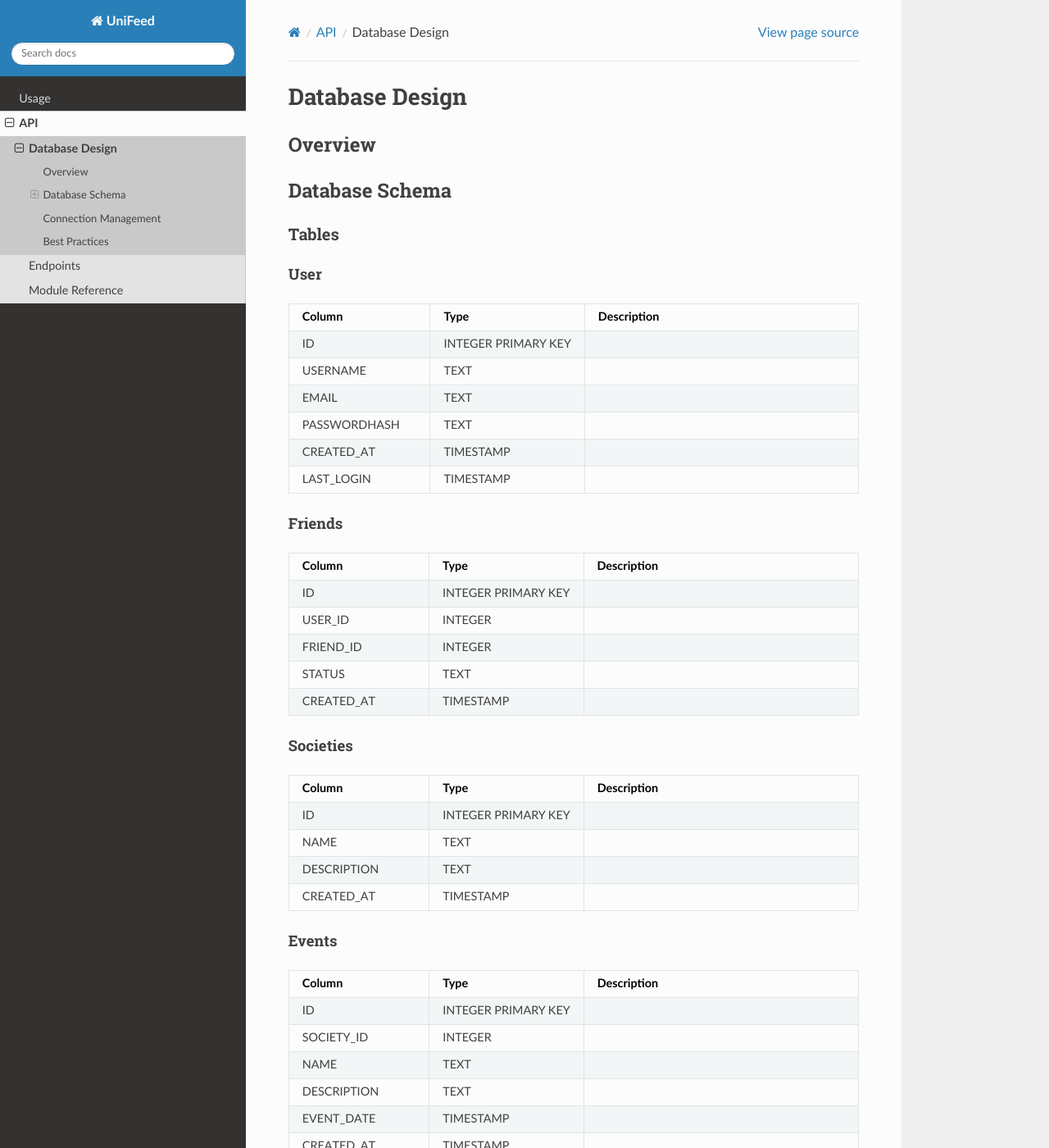
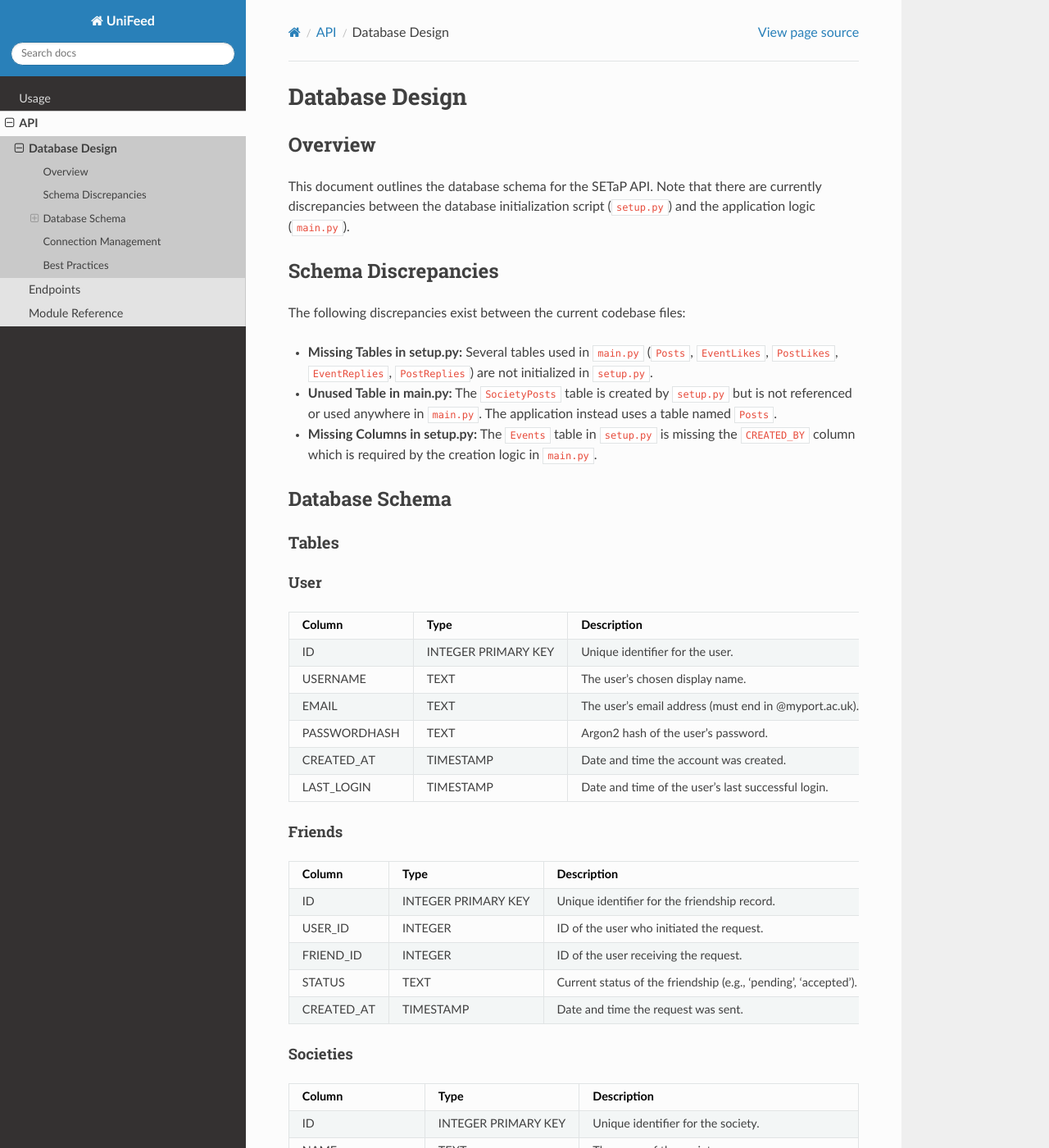
Before and after one commit to Team-4D2/Documentation, a Sphinx documentation site: the page built from docs/source/api/database_design.rst, in a window 1280 px wide and 1400 px high. Shown: the whole window at 82% size. Built offline with Sphinx 7.4.7 and the Read the Docs theme 3.1.0, drawn with Linux system fonts in a browser that asks for light colours; some of the changed text lies outside the part shown.

Commit message:
database docs

```diff
--- a/docs/source/api/database_design.rst
+++ b/docs/source/api/database_design.rst
@@ -3,6 +3,17 @@ Database Design
 
 Overview
 --------
+
+This document outlines the database schema for the SETaP API. Note that there are currently discrepancies between the database initialization script (``setup.py``) and the application logic (``main.py``).
+
+Schema Discrepancies
+--------------------
+
+The following discrepancies exist between the current codebase files:
+
+* **Missing Tables in setup.py:** Several tables used in ``main.py`` (``Posts``, ``EventLikes``, ``PostLikes``, ``EventReplies``, ``PostReplies``) are not initialized in ``setup.py``.
+* **Unused Table in main.py:** The ``SocietyPosts`` table is created by ``setup.py`` but is not referenced or used anywhere in ``main.py``. The application instead uses a table named ``Posts``.
+* **Missing Columns in setup.py:** The ``Events`` table in ``setup.py`` is missing the ``CREATED_BY`` column which is required by the creation logic in ``main.py``.
 
 Database Schema
 ---------------
@@ -22,22 +33,22 @@ User
      - Description
    * - ID
      - INTEGER PRIMARY KEY
-     -
+     - Unique identifier for the user.
    * - USERNAME
      - TEXT
-     -
+     - The user's chosen display name.
    * - EMAIL
      - TEXT
-     -
+     - The user's email address (must end in @myport.ac.uk).
    * - PASSWORDHASH
      - TEXT
-     -
+     - Argon2 hash of the user's password.
    * - CREATED_AT
      - TIMESTAMP
-     -
+     - Date and time the account was created.
    * - LAST_LOGIN
      - TIMESTAMP
-     -
+     - Date and time of the user's last successful login.
 
 Friends
 """""""
@@ -51,19 +62,19 @@ Friends
      - Description
    * - ID
      - INTEGER PRIMARY KEY
-     -
+     - Unique identifier for the friendship record.
    * - USER_ID
      - INTEGER
-     -
+     - ID of the user who initiated the request.
    * - FRIEND_ID
      - INTEGER
-     -
+     - ID of the user receiving the request.
    * - STATUS
      - TEXT
-     -
+     - Current status of the friendship (e.g., 'pending', 'accepted').
    * - CREATED_AT
      - TIMESTAMP
-     -
+     - Date and time the request was sent.
 
 Societies
 """""""""
@@ -77,16 +88,16 @@ Societies
      - Description
    * - ID
      - INTEGER PRIMARY KEY
-     -
+     - Unique identifier for the society.
    * - NAME
      - TEXT
-     -
+     - The name of the society.
    * - DESCRIPTION
      - TEXT
-     -
+     - A brief description of the society's purpose.
    * - CREATED_AT
      - TIMESTAMP
-     -
+     - Date and time the society was created.
 
 Events
 """"""
@@ -100,22 +111,28 @@ Events
      - Description
    * - ID
      - INTEGER PRIMARY KEY
-     -
+     - Unique identifier for the event.
    * - SOCIETY_ID
      - INTEGER
-     -
+     - ID of the society hosting the event.
    * - NAME
      - TEXT
-     -
+     - The name of the event.
    * - DESCRIPTION
      - TEXT
-     -
+     - A detailed description of the event.
    * - EVENT_DATE
      - TIMESTAMP
-     -
+     - The scheduled date and time for the event.
+   * - LOCATION
+     - TEXT
+     - The physical or virtual location of the event.
    * - CREATED_AT
      - TIMESTAMP
-     -
+     - Date and time the event was created.
+   * - CREATED_BY
+     - INTEGER
+     - ID of the user who created the event (Missing in ``setup.py``).
 
 SocietyMemberships
 """"""""""""""""""
@@ -129,22 +146,52 @@ SocietyMemberships
      - Description
    * - ID
      - INTEGER PRIMARY KEY
-     -
+     - Unique identifier for the membership.
    * - USER_ID
      - INTEGER
-     -
+     - ID of the member user.
    * - SOCIETY_ID
      - INTEGER
-     -
+     - ID of the society.
    * - ROLE
      - TEXT
-     -
+     - The user's role (e.g., 'member', 'committee', 'president').
    * - CREATED_AT
      - TIMESTAMP
-     -
+     - Date and time the user joined.
+
+Posts
+"""""
+
+*Note: This table is used by main.py but not initialized in setup.py.*
+
+.. list-table::
+   :header-rows: 1
+   :widths: 25 25 50
+
+   * - Column
+     - Type
+     - Description
+   * - ID
+     - INTEGER PRIMARY KEY
+     - Unique identifier for the post.
+   * - SOCIETY_ID
+     - INTEGER
+     - ID of the society the post belongs to.
+   * - CONTENT
+     - TEXT
+     - The text content of the post.
+   * - CREATED_AT
+     - TIMESTAMP
+     - Date and time the post was created.
+   * - CREATED_BY
+     - INTEGER
+     - ID of the user who created the post.
 
 SocietyPosts
 """"""""""""
+
+*Note: This table is created by setup.py but not used by main.py.*
 
 .. list-table::
    :header-rows: 1
@@ -169,6 +216,60 @@ SocietyPosts
      - TIMESTAMP
      -
 
+EventLikes
+""""""""""
+
+*Note: This table is used by main.py but not initialized in setup.py.*
+
+.. list-table::
+   :header-rows: 1
+   :widths: 25 25 50
+
+   * - Column
+     - Type
+     - Description
+   * - EVENT_ID
+     - INTEGER
+     - ID of the liked event.
+   * - USER_ID
+     - INTEGER
+     - ID of the user who liked the event.
+   * - CREATED_AT
+     - TIMESTAMP
+     - Date and time the like was added.
+
+PostLikes
+"""""""""
+
+*Note: This table is used by main.py but not initialized in setup.py.*
+
+.. list-table::
+   :header-rows: 1
+   :widths: 25 25 50
+
+   * - Column
+     - Type
+     - Description
+   * - POST_ID
+     - INTEGER
+     - ID of the liked post.
+   * - USER_ID
+     - INTEGER
+     - ID of the user who liked the post.
+   * - CREATED_AT
+     - TIMESTAMP
+     - Date and time the like was added.
+
+EventReplies
+""""""""""""
+
+*Note: This table is referenced by delete operations in main.py but not initialized in setup.py.*
+
+PostReplies
+"""""""""""
+
+*Note: This table is referenced by delete operations in main.py but not initialized in setup.py.*
+
 Connection Management
 ---------------------
 
```
Also changed, not shown: docs/source/api/endpoints.rst (+15 -6 lines).
